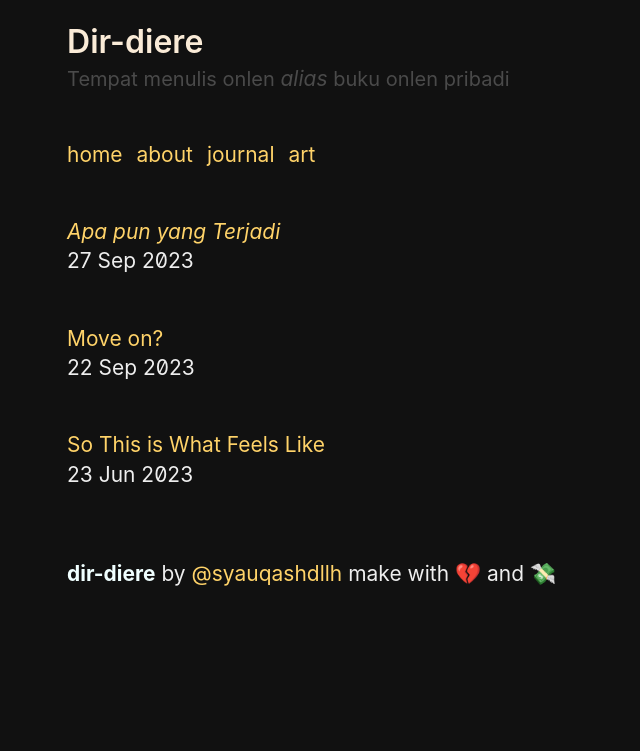
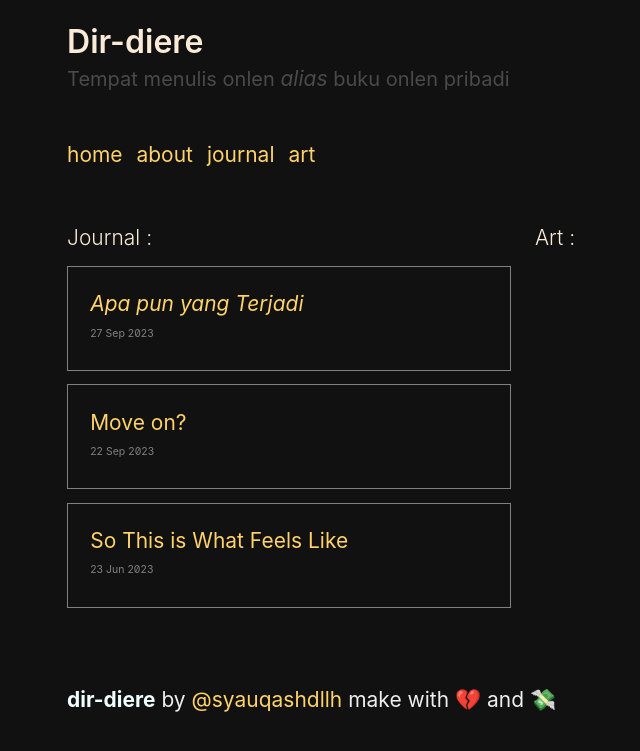
Before and after one commit to syauqia/dir-diare, a Jekyll site: the page built from index.markdown, in a window 1280 px wide. Shown: the top 751 px of the page, without its empty margins (117-757 px from the left). Built offline with Jekyll 4.4.1, drawn with Linux system fonts in a browser that asks for light colours; some web fonts are replaced.

Commit message:
end of 23

```diff
--- a/_layouts/home.html
+++ b/_layouts/home.html
@@ -7,7 +7,16 @@ pagination:
 {% include navi.html %}
   <main class="page-content" aria-label="Content">
         <div class="posts">
-            {% include post_list.html %}
+          <div class="columns">
+            <div class="column">
+              <h6> Journal : </h6>
+              {% include post_list.html %}
+            </div>
+            <div class="column">
+              <h6> Art : </h6>
+            </div>
+          </div>
+
 
         </div>
   </main>
--- a/_sass/kpost.scss
+++ b/_sass/kpost.scss
@@ -1,12 +1,15 @@
+/* POST LIST */
 
-.post {
+.post-list li {
+  border: 1px solid grey;
+  margin: 3% 0;
+  padding: 5%;
+}
+.post-list li h2 {
+  margin:0
+}
 
+.post-list li time {
+  font-size: 50%;
+  color: grey;
 }
-  .post-title {
-    color: var(--color);
-  }
-.post-meta {
-}
-  .post-excerpt {
-    color: #99999d;
-  }
--- a/assets/css/main.scss
+++ b/assets/css/main.scss
@@ -1,3 +1,4 @@
 ---
 ---
-@import "no-style-please";
+@import "dir-dere";
+@import "kpost";
```
Also changed, not shown: Gemfile.lock, _sass/dir-dere.scss (renamed from _sass/no-style-please.scss), favicon.ico (added), 1 other file.
